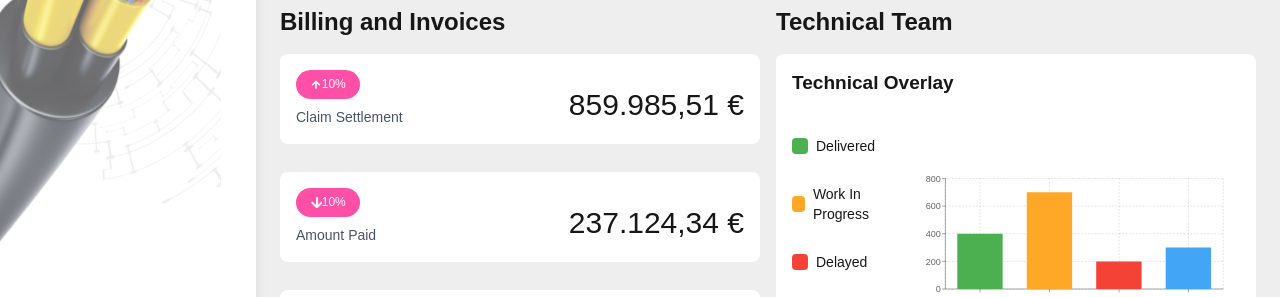
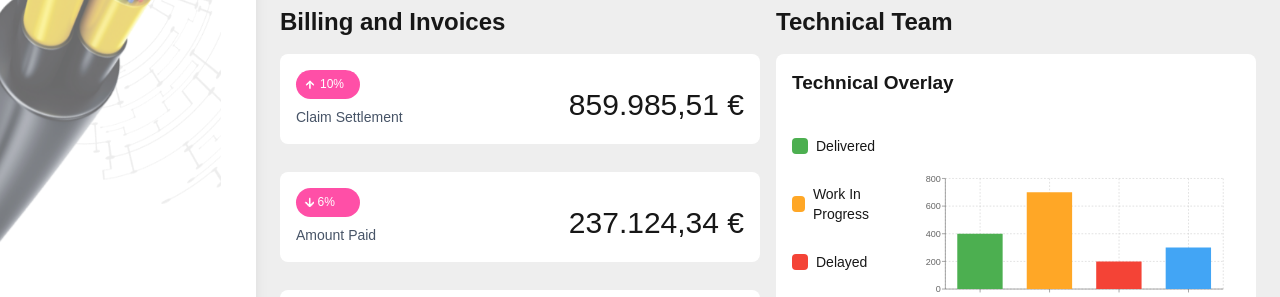
Before and after one commit to ShlokVerma9282/dtse-frontend, a Next.js app: page / in a window 1280 px wide. Shown: the part 759-1056 px from the top of the page. Built offline with nearby package versions, Linux system fonts and the light colour scheme.

Commit message:
Minor CSS Fixes

```diff
--- a/src/components/Billing.tsx
+++ b/src/components/Billing.tsx
@@ -13,7 +13,7 @@ export default function VendorPerformance() {
       {/* Claim Settlement */}
       <div className="flex flex-row justify-between bg-white rounded-lg h-[89.82px]">
         <div className="flex flex-col p-4 gap-2">
-          <div className="flex justify-center items-center rounded-2xl bg-[#FF4FA7] w-[63.58px] h-[28.74px]">
+          <div className="flex px-2 items-center rounded-2xl bg-[#FF4FA7] w-[63.58px] h-[28.74px] gap-1">
             <img
               className="w-[12px] h-[12px]"
               src="/images/icons/arrowUp.png"
@@ -36,13 +36,13 @@ export default function VendorPerformance() {
       {/* Amount Paid */}
       <div className="flex flex-row justify-between bg-white rounded-lg h-[89.82px]">
         <div className="flex flex-col p-4 gap-2">
-          <div className="flex justify-center items-center rounded-2xl bg-[#FF4FA7] w-[63.58px] h-[28.74px]">
+          <div className="flex px-2 items-center rounded-2xl bg-[#FF4FA7] w-[63.58px] h-[28.74px] gap-1">
             <img
-              className="w-[12px] h-[12px]"
+              className="w-[9.5px] h-[9.5px]"
               src="/images/icons/arrowDown.png"
             />
             <h1 className="font-medium text-[12px] leading-5 text-white">
-              10%
+              6%
             </h1>
           </div>
           <div>
```
